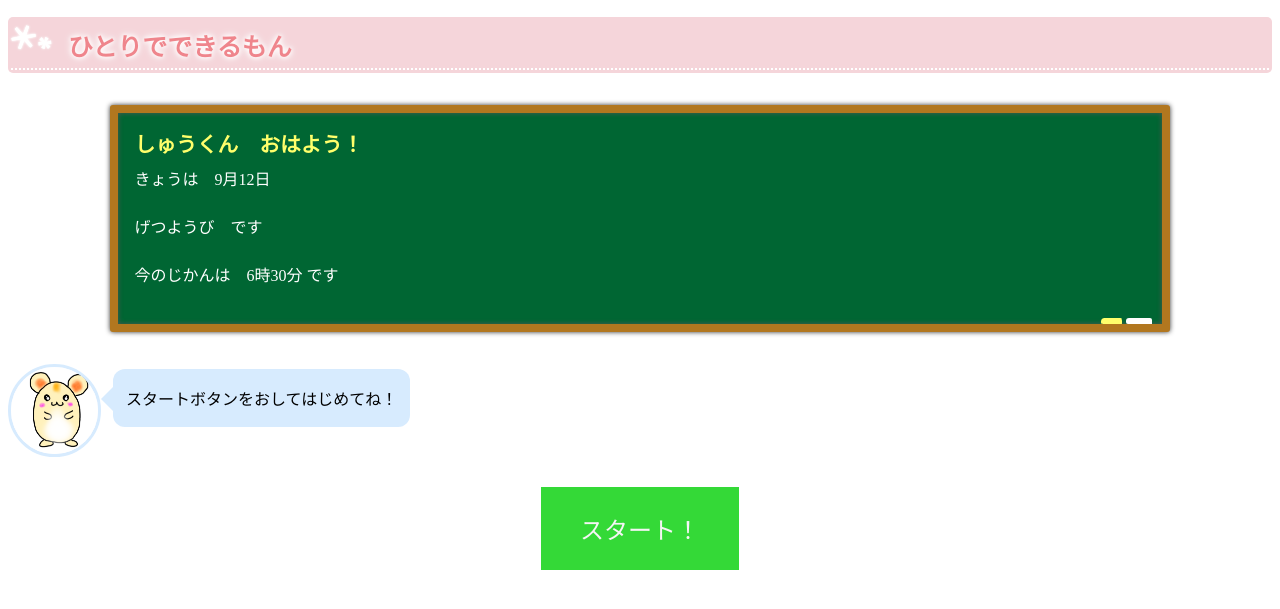
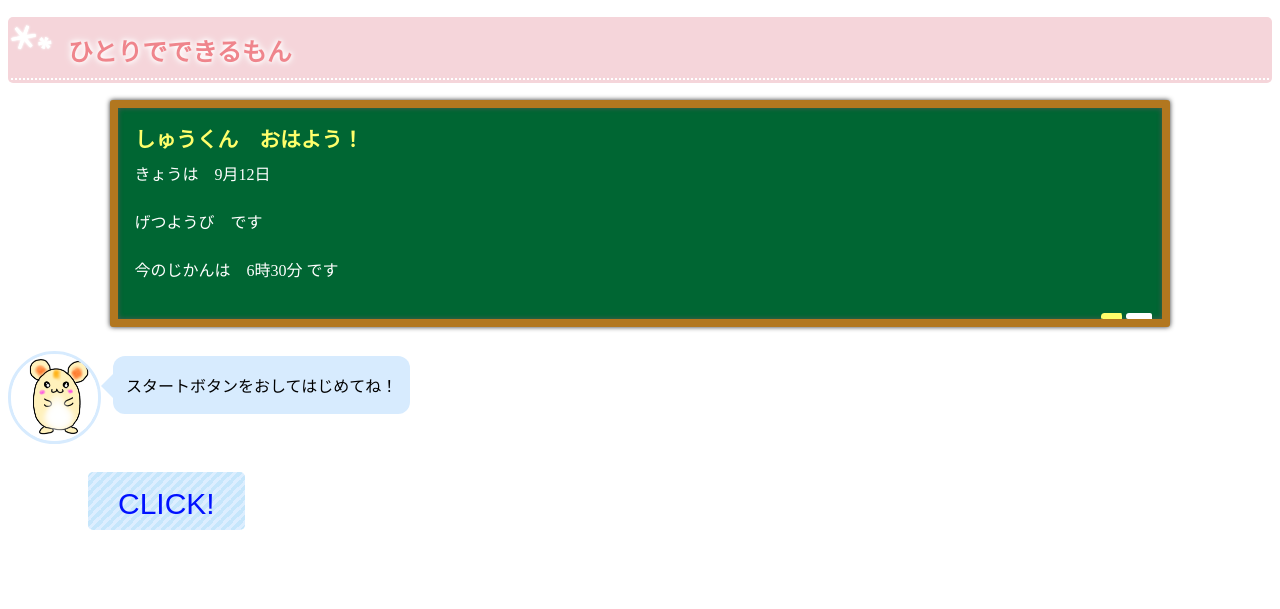
Before and after one commit to Ayakazu-Fukaura/possible_alone, a Flask app: page /1 in a window 1280 px wide. Shown: the top 609 px of the page. Run offline with Flask 2, Linux system fonts and the light colour scheme.

Commit message:
タイトルと黒板の幅を調整、ハムスターのアニメーションをつけた

```diff
--- a/static/css/1.css
+++ b/static/css/1.css
@@ -1,20 +1,9 @@
-/*タイトルの青枠*/
-/*h1 {
-  color: #fff;
-  border: 2px dashed #fff;
-  background-color: blue;
-  box-shadow: 0px 0px 0px 10px #4989ff;
-  padding: 10px;
-  font-size: 27px;
-  text-align:center;
-  }
-*/
-
+/*タイトルの枠*/
 h1 {
 	background-color: #f5d5da; /* 背景色 */
 	border-radius: 5px;
 	color: #ef858c; /* 文字色 */
-	padding: 10px 10px 10px 60px; /* 上・右・下・左の余白 */
+	padding: 15px 10px 15px 60px; /* 上・右・下・左の余白 */
 	position: relative;
   font-size: 25px;
 	text-shadow: 0px 0px 10px #fff, 0px 0px 6px #fff, 0px 0px 4px #fff, 0 0 0.5px #fff; /* 文字の影 */
@@ -47,7 +36,7 @@ h1:after {
 /*日時、曜日の黒板*/
 .kokuban {
   position: relative;
-  margin: 2em auto;
+  margin: 1em auto;
   padding: 2.2em 1em 1em;
   width: 80%;
   background-color: #006633;
@@ -88,9 +77,20 @@ h1:after {
   }
 /*ハムスターの吹き出しエリア*/
 .balloon5 {
+  transform-origin: left top;
+  animation: balloonAnime 3s ease-out 0s infinite normal both;
   width: 100%;
   margin: 1.5em 0;
   overflow: hidden;
+}
+
+@keyframes balloonAnime {
+  0% { transform: scale(1); }
+  10% { transform: scale(1.05); }
+  20% { transform: scale(1); }
+  30% { transform: scale(1.02); }
+  40% { transform: scale(1); }
+  100% { transform: scale(1); }
 }
 
 .balloon5 .faceicon {
@@ -134,20 +134,36 @@ h1:after {
   padding: 0;
 }
 
+
+/* 吹き出し（左）用
+.balloon5 {
+  transform-origin: left top;
+  animation: balloonAnime 3s ease-out 0s infinite normal both;
+}*/
+
+
+
+
+
 /*ボタン*/
-.button{
-  background:#34d937;
-  padding:1em 1em;
-  border:white 2px solid;
-  text-decoration:none;
-  text-align: center;
-  color:whitesmoke;
-  font-size:1.5em;
-  font-family:sans-serif;
+.Button-style {
+  font-size: 30px;
+  display: inline-block;
+  padding: 0.5em 1em 0.3em;
+  margin: 0 0 0 80px;
+  color: #0011ff;
+  border: none;
+  border-radius: 5px;
+  background: linear-gradient(
+    -45deg,
+    #ddeeff 25%,
+    #c6e6fb 25%,
+    #c6e6fb 50%,
+    #ddeeff 50%,
+    #ddeeff 75%,
+    #c6e6fb 75%,
+    #c6e6fb
+  );
+  background-size: 10px 10px;
+  cursor: pointer;
 }
-
-.block{
-  display:block;
-  width:150px;
-  margin:0 auto;
-}
--- a/templates/komatsu1.html
+++ b/templates/komatsu1.html
@@ -30,9 +30,7 @@
   </div>
   <!--吹き出し終わり-->
 
-  <div class="area">
-    <a class="block button" href="#">スタート！</a>
-  </div>
+  <button class="Button-style">CLICK!</button>
 
 </body>
 </html>
```
